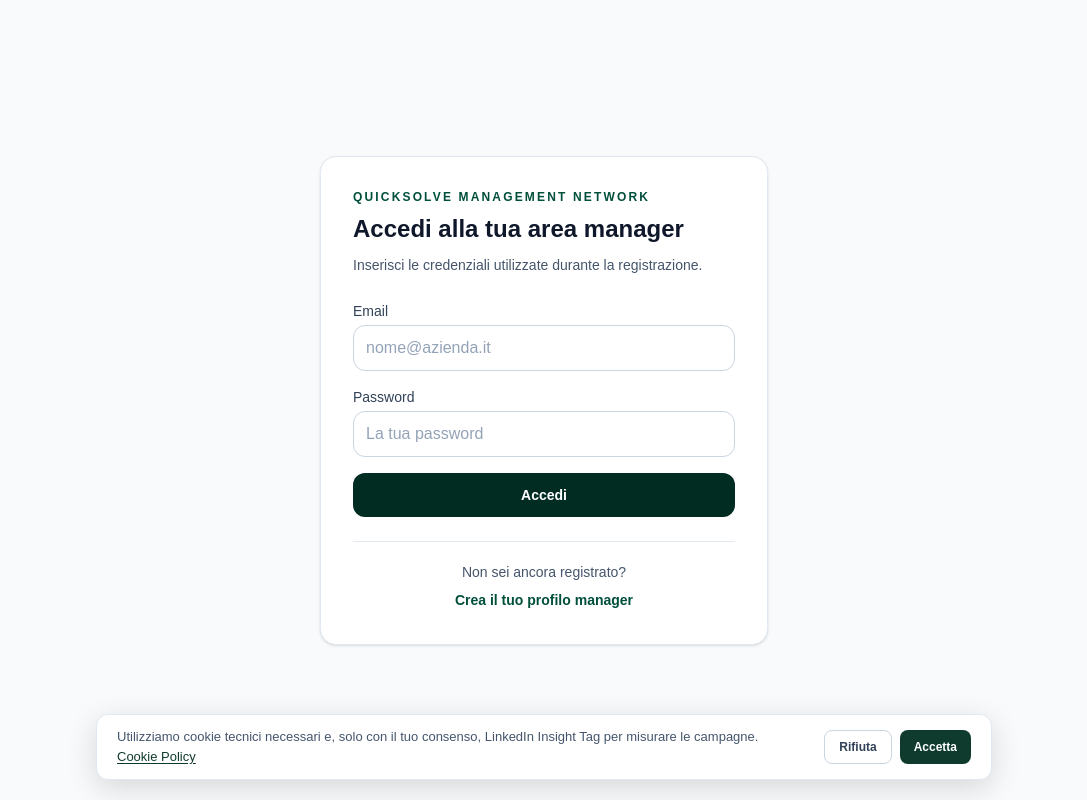
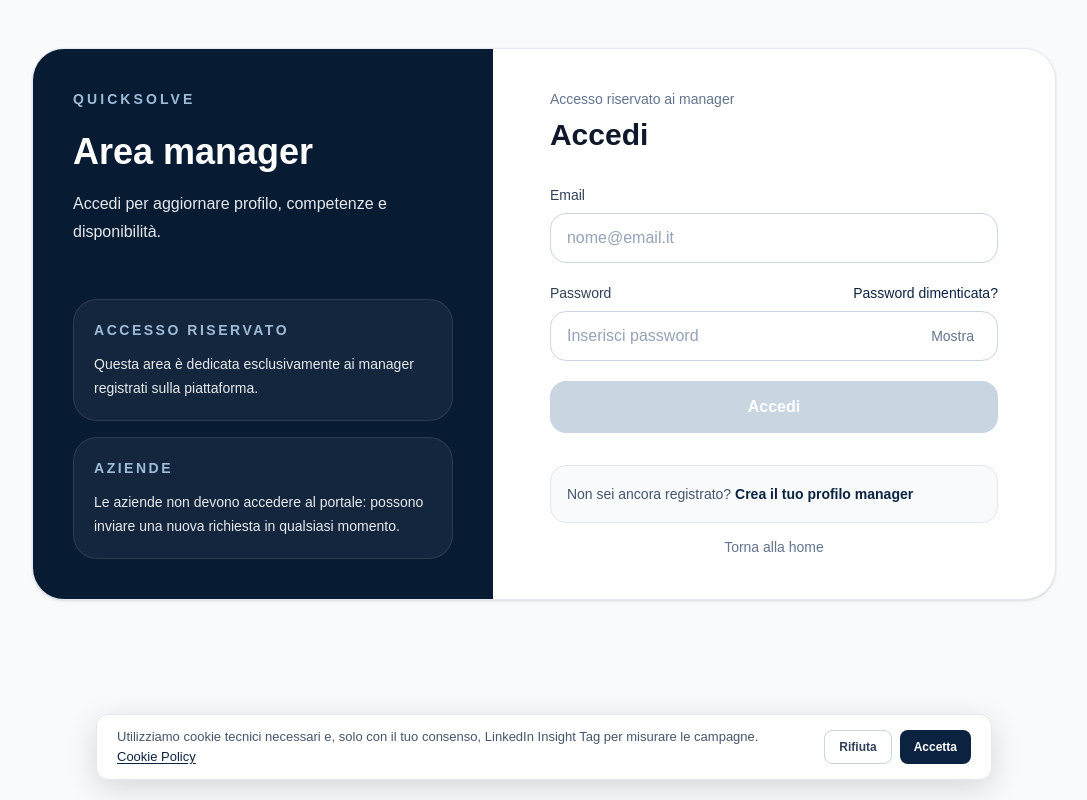
Before and after one commit to Kecco10/quicksolve-management-network, a Next.js app: page /manager/login in a window 1280 px wide. Shown: the whole page, without its empty margins (96-1183 px from the left). Built offline with nearby package versions, Linux system fonts and the light colour scheme; no server answers.

Commit message:
Redesign manager login and update cookie banner to blue

```diff
--- a/app/components/CookieConsent.tsx
+++ b/app/components/CookieConsent.tsx
@@ -116,7 +116,7 @@
           LinkedIn Insight Tag per misurare le campagne.{" "}
           <a
             href="/cookie-policy"
-            className="font-medium text-[#0f3b2e] underline underline-offset-2"
+            className="font-medium text-[#0b2340] underline underline-offset-2"
           >
             Cookie Policy
           </a>
@@ -134,7 +134,7 @@
           <button
             type="button"
             onClick={() => choose("accepted")}
-            className="rounded-lg bg-[#0f3b2e] px-3.5 py-2 text-xs font-semibold text-white transition hover:bg-[#14503f]"
+            className="rounded-lg bg-[#0b2340] px-3.5 py-2 text-xs font-semibold text-white transition hover:bg-[#12385f]"
           >
             Accetta
           </button>
--- a/app/manager/login/page.tsx
+++ b/app/manager/login/page.tsx
@@ -12,20 +12,23 @@
 
   const [email, setEmail] = useState("");
   const [password, setPassword] = useState("");
+  const [showPassword, setShowPassword] = useState(false);
   const [isSubmitting, setIsSubmitting] = useState(false);
   const [errorMessage, setErrorMessage] = useState("");
+  const [successMessage, setSuccessMessage] = useState("");
+
+  const isDisabled =
+    email.trim() === "" || password.trim() === "" || isSubmitting;
 
   async function handleSubmit(event: FormEvent<HTMLFormElement>) {
     event.preventDefault();
 
-    if (!email.trim() || !password) {
-      setErrorMessage("Inserisci email e password.");
-      return;
-    }
+    if (isDisabled) return;
 
     try {
       setIsSubmitting(true);
       setErrorMessage("");
+      setSuccessMessage("");
 
       const { data, error } = await supabase.auth.signInWithPassword({
         email: email.trim(),
@@ -56,6 +59,9 @@
         return;
       }
 
+      setSuccessMessage(
+        "Login eseguito correttamente. Reindirizzamento in corso..."
+      );
       router.replace("/manager/dashboard");
       router.refresh();
     } catch {
@@ -66,32 +72,78 @@
   }
 
   return (
-    <main className="min-h-screen bg-slate-50 px-4 py-8">
-      <div className="mx-auto flex min-h-[calc(100vh-4rem)] max-w-md items-center">
-        <div className="w-full rounded-2xl border border-slate-200 bg-white p-6 shadow-sm sm:p-8">
-          <div className="mb-6">
-            <p className="text-xs font-semibold uppercase tracking-[0.18em] text-emerald-900">
-              QuickSolve Management Network
+    <main className="min-h-screen bg-slate-50 px-4 py-8 md:px-6 md:py-12">
+      <div className="mx-auto max-w-5xl">
+        <div className="grid overflow-hidden rounded-[32px] border border-slate-200 bg-white shadow-sm md:grid-cols-[0.9fr_1.1fr]">
+          <section className="flex flex-col justify-between bg-[#071b33] p-8 text-white md:p-10">
+            <div>
+              <p className="text-sm font-semibold uppercase tracking-[0.22em] text-[#9ebbd8]">
+                QuickSolve
               </p>
 
-            <h1 className="mt-2 text-2xl font-bold text-slate-900">
-              Accedi alla tua area manager
+              <h1 className="mt-5 text-3xl font-bold leading-tight md:text-4xl">
+                Area manager
               </h1>
 
-            <p className="mt-2 text-sm leading-6 text-slate-600">
-              Inserisci le credenziali utilizzate durante la registrazione.
+              <p className="mt-4 max-w-sm text-base leading-7 text-white/90">
+                Accedi per aggiornare profilo, competenze e disponibilità.
               </p>
             </div>
 
-          <form onSubmit={handleSubmit} className="space-y-4">
+            <div className="mt-8 space-y-4">
+              <div className="rounded-3xl border border-white/10 bg-white/5 p-5">
+                <p className="text-sm font-semibold uppercase tracking-[0.18em] text-[#9ebbd8]">
+                  Accesso riservato
+                </p>
+                <p className="mt-3 text-sm leading-6 text-white/90">
+                  Questa area è dedicata esclusivamente ai manager registrati
+                  sulla piattaforma.
+                </p>
+              </div>
+
+              <div className="rounded-3xl border border-white/10 bg-white/5 p-5">
+                <p className="text-sm font-semibold uppercase tracking-[0.18em] text-[#9ebbd8]">
+                  Aziende
+                </p>
+                <p className="mt-3 text-sm leading-6 text-white/90">
+                  Le aziende non devono accedere al portale: possono inviare una
+                  nuova richiesta in qualsiasi momento.
+                </p>
+              </div>
+            </div>
+          </section>
+
+          <section className="flex items-center justify-center p-6 md:p-10">
+            <div className="w-full max-w-md">
+              <div className="mb-8 md:hidden">
+                <p className="text-sm font-semibold uppercase tracking-[0.22em] text-[#0b2340]">
+                  QuickSolve
+                </p>
+                <h1 className="mt-4 text-3xl font-bold text-slate-900">
+                  Area manager
+                </h1>
+                <p className="mt-3 text-base leading-7 text-slate-600">
+                  Accedi per aggiornare profilo, competenze e disponibilità.
+                </p>
+              </div>
+
+              <div className="mb-8 hidden md:block">
+                <p className="text-sm font-medium text-slate-500">
+                  Accesso riservato ai manager
+                </p>
+                <h2 className="mt-2 text-3xl font-bold text-slate-900">
+                  Accedi
+                </h2>
+              </div>
+
+              <form onSubmit={handleSubmit} className="space-y-5" noValidate>
                 <div>
                   <label
                     htmlFor="email"
-                className="mb-1 block text-sm font-medium text-slate-700"
+                    className="mb-2 block text-sm font-medium text-slate-700"
                   >
                     Email
                   </label>
-
                   <input
                     id="email"
                     type="email"
@@ -99,58 +151,95 @@
                     value={email}
                     onChange={(event) => setEmail(event.target.value)}
                     disabled={isSubmitting}
-                className="w-full rounded-xl border border-slate-300 bg-white px-3 py-2.5 text-slate-900 outline-none transition focus:border-emerald-900 focus:ring-2 focus:ring-emerald-900/10 disabled:cursor-not-allowed disabled:bg-slate-100"
-                placeholder="nome@azienda.it"
+                    className="w-full rounded-2xl border border-slate-300 px-4 py-3 text-slate-900 outline-none transition placeholder:text-slate-400 focus:border-[#0b2340] disabled:cursor-not-allowed disabled:bg-slate-100"
+                    placeholder="nome@email.it"
+                    required
                   />
                 </div>
 
                 <div>
+                  <div className="mb-2 flex items-center justify-between gap-3">
                     <label
                       htmlFor="password"
-                className="mb-1 block text-sm font-medium text-slate-700"
+                      className="block text-sm font-medium text-slate-700"
                     >
                       Password
                     </label>
 
+                    <Link
+                      href="/forgot-password"
+                      className="text-sm font-medium text-[#0b2340] transition hover:text-[#164873]"
+                    >
+                      Password dimenticata?
+                    </Link>
+                  </div>
+
+                  <div className="relative">
                     <input
                       id="password"
-                type="password"
+                      type={showPassword ? "text" : "password"}
                       autoComplete="current-password"
                       value={password}
                       onChange={(event) => setPassword(event.target.value)}
                       disabled={isSubmitting}
-                className="w-full rounded-xl border border-slate-300 bg-white px-3 py-2.5 text-slate-900 outline-none transition focus:border-emerald-900 focus:ring-2 focus:ring-emerald-900/10 disabled:cursor-not-allowed disabled:bg-slate-100"
-                placeholder="La tua password"
+                      className="w-full rounded-2xl border border-slate-300 px-4 py-3 pr-24 text-slate-900 outline-none transition placeholder:text-slate-400 focus:border-[#0b2340] disabled:cursor-not-allowed disabled:bg-slate-100"
+                      placeholder="Inserisci password"
+                      required
                     />
+
+                    <button
+                      type="button"
+                      onClick={() => setShowPassword((prev) => !prev)}
+                      disabled={isSubmitting}
+                      aria-label={
+                        showPassword ? "Nascondi password" : "Mostra password"
+                      }
+                      className="absolute right-3 top-1/2 -translate-y-1/2 rounded-xl px-3 py-2 text-sm font-medium text-slate-500 transition hover:bg-slate-100 hover:text-slate-700 disabled:cursor-not-allowed"
+                    >
+                      {showPassword ? "Nascondi" : "Mostra"}
+                    </button>
+                  </div>
                 </div>
 
                 {errorMessage ? (
-              <div className="rounded-xl border border-rose-200 bg-rose-50 px-3 py-2.5 text-sm font-medium text-rose-700">
-                {errorMessage}
-              </div>
+                  <p className="text-sm text-red-600">{errorMessage}</p>
+                ) : null}
+
+                {successMessage ? (
+                  <p className="text-sm text-[#164873]">{successMessage}</p>
                 ) : null}
 
                 <button
                   type="submit"
-              disabled={isSubmitting}
-              className="w-full rounded-xl bg-emerald-950 px-4 py-3 text-sm font-semibold text-white transition hover:bg-emerald-900 disabled:cursor-not-allowed disabled:opacity-60"
+                  disabled={isDisabled}
+                  className="w-full rounded-2xl bg-[#071b33] px-5 py-3.5 text-base font-semibold text-white transition enabled:hover:bg-[#12385f] disabled:cursor-not-allowed disabled:bg-slate-300"
                 >
                   {isSubmitting ? "Accesso in corso..." : "Accedi"}
                 </button>
               </form>
 
-          <div className="mt-6 border-t border-slate-200 pt-5 text-center">
-            <p className="text-sm text-slate-600">
-              Non sei ancora registrato?
-            </p>
-
+              <div className="mt-8 rounded-2xl border border-slate-200 bg-slate-50 p-4">
+                <p className="text-sm leading-6 text-slate-600">
+                  Non sei ancora registrato?{" "}
                   <Link
                     href="/manager"
-              className="mt-2 inline-flex text-sm font-semibold text-emerald-900 transition hover:text-emerald-700"
+                    className="font-semibold text-[#0b2340] transition hover:text-[#164873]"
                   >
                     Crea il tuo profilo manager
                   </Link>
+                </p>
               </div>
+
+              <div className="mt-3 text-center">
+                <Link
+                  href="/"
+                  className="text-sm font-medium text-slate-500 transition hover:text-[#0b2340]"
+                >
+                  Torna alla home
+                </Link>
+              </div>
+            </div>
+          </section>
         </div>
       </div>
     </main>
```
Lines whose indentation alone changed are shown as unchanged.
